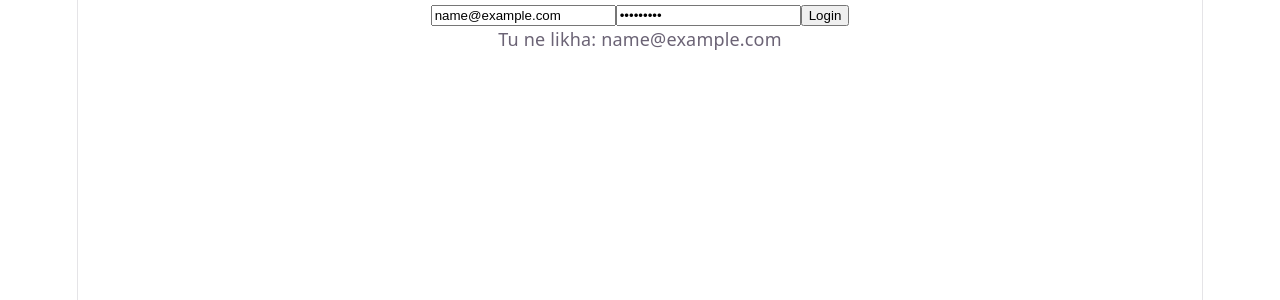
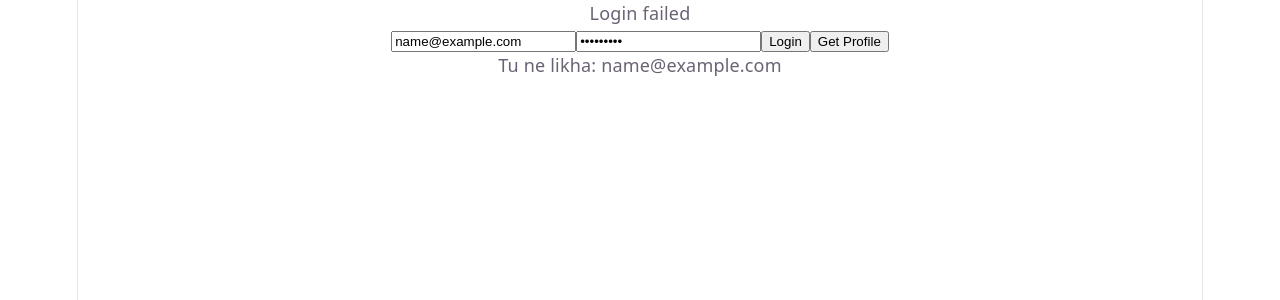
Before and after one commit to mayankacro/ScholarEase, a React (Vite) app in the folder client/: page / in a window 1280 px wide. Both pictures are taken after typing "name@example.com", "Sample123" into the empty fields and a click on the button "Login". Shown: the top 300 px of the page. Built offline with nearby package versions, Linux system fonts and the light colour scheme; no server answers.

Commit message:
Add JWT authentication flow

```diff
--- a/client/src/api/axios.ts
+++ b/client/src/api/axios.ts
@@ -2,8 +2,17 @@ import axios from "axios";
 
 //Axios ek JavaScript library hai jo frontend se HTTP requests bhejne ke kaam aati hai.
 
-const api = axios.create({
+const api = axios.create({ //Hum apna Axios ka customized instance bana rahe hain.
     baseURL: "http://localhost:5000",
-})
+});
+
+api.interceptors.request.use((config) => {  //interceptor => Jab bhi api se request jaane wali ho, usse pehle mere paas aao.
+    const token = localStorage.getItem("token");
+
+    if(token){ //Agar token hai, request ke headers mein daal do.
+        config.headers.Authorization = `Bearer ${token}`;
+    }
+    return config;
+});
 
 export default api;
--- a/client/src/pages/Login.tsx
+++ b/client/src/pages/Login.tsx
@@ -5,21 +5,46 @@ function Login(){
     // useSate() --> React ka ek Hook hai jo component ke andar data ko remember/state mein rakhne deta hai.
     const [email, setEmail] = useState("")
     const [password, setPassword] = useState("")
+    const [error, setError] = useState("")
 
     const handleLogin = async (e: any) => {
         e.preventDefault(); //Email likho Password likho Login click karo Console check karo Page reload nahi hona chahiye
 
+        setError("");// supose wrong password fir invalid credential phir user password correct karta hai. To purana error screen se hatna chahiye.
+
+        try{
         const res = await api.post("/api/auth/login", {
-            email: email,
-            password: password
+            email,
+            password,
         });
-        console.log(res.data)
+        console.log(res.data);
 
-    };
+        localStorage.setItem("token", res.data.token);
+        localStorage.setItem("user", JSON.stringify(res.data.user));
+
+    } catch (error: any){
+        setError(
+            error.response?.data?.message || "Login failed"
+        );
+
+    }
+};
+
+const getProfile = async () => {
+    try {
+        const res = await api.get("/api/auth/profile");
+        console.log("Profile:", res.data)
+    } catch(error: any){
+        console.log("Profile failed:",
+            error.response?.data?.message || "Profile failed"
+        );
+    }
+};
 
     return (
         <form onSubmit={handleLogin}>
 
+            {error && <p>{error}</p>}
 
             <input
               type="email"
@@ -41,6 +66,10 @@ function Login(){
                 Login
             </button>
 
+            <button type="button" onClick={getProfile}>
+                Get Profile
+            </button>
+
               <p> Tu ne likha: {email}</p>
 
             </form>
```
